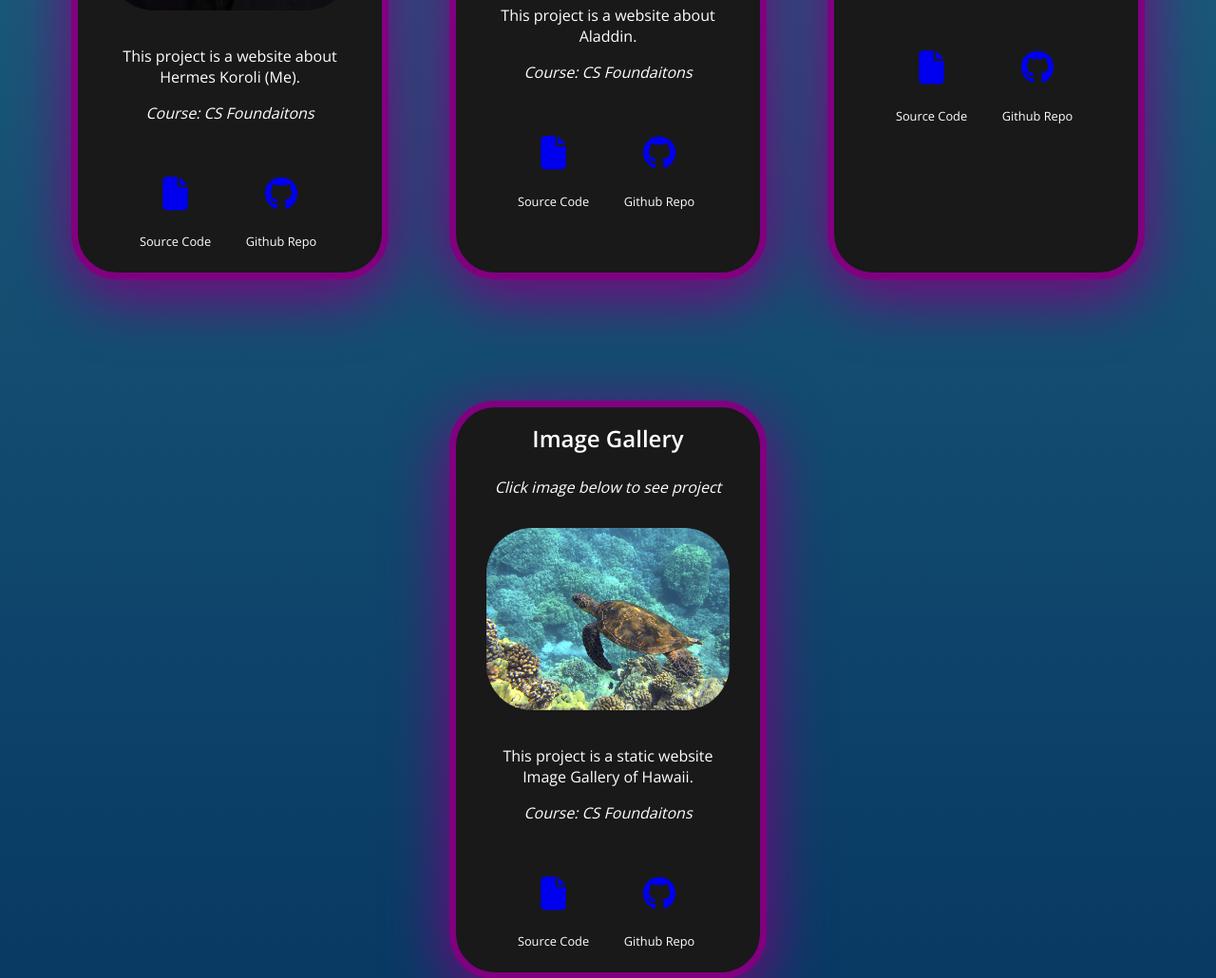
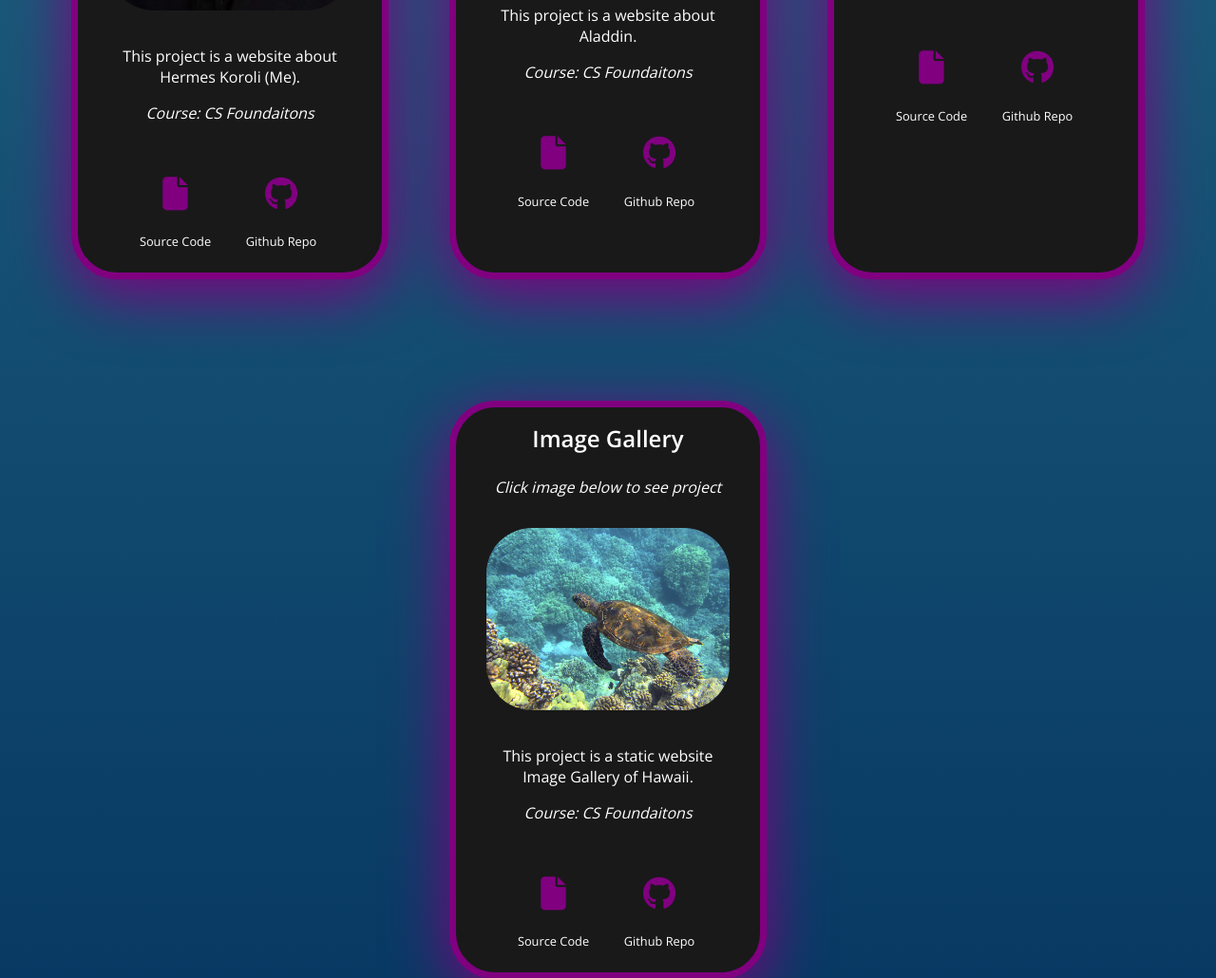
Before and after one commit to CSF2223/HermesK, a plain HTML site: page projects.html in a window 1280 px wide. Shown: the part 742-1772 px from the top of the page at 95% size. Drawn offline with nearby package versions, Linux system fonts and the light colour scheme.

Commit message:
Added a bit more changes to the Projects tab and added some words in the About Me

```diff
--- a/projects.html
+++ b/projects.html
@@ -47,11 +47,11 @@
             <p><em>Course: CS Foundaitons</em></p>
                 <div class="projectIcons">
                     <div class="sourceCode">
-                    <a href="assets/chicken nugget code.pdf"><i class="fa-solid fa-file"></i></a>
+                    <a href="assets/chicken nugget code.pdf"><i class="fa-solid fa-file dunno"></i></a>
                     <p>Source Code</p>
                         </div>
                         <div class="githubRepo">
-                        <a href="https://github.com/CSF2223/HermesK"><i class="fa-brands fa-github"></i></a>
+                        <a href="https://github.com/CSF2223/HermesK"><i class="fa-brands fa-github dunno"></i></a>
                         <p>Github Repo</p>
                     </div>
                 </div>
@@ -65,11 +65,11 @@
             <p><em>Course: CS Foundaitons</em></p>
                 <div class="projectIcons">
                     <div class="sourceCode">
-                    <a href="assets/studentport.pdf"><i class="fa-solid fa-file"></i></a>
+                    <a href="assets/studentport.pdf"><i class="fa-solid fa-file dunno"></i></a>
                     <p>Source Code</p>
                         </div>
                         <div class="githubRepo">
-                        <a href="https://github.com/CSF2223/studentportfolio-KoroliHermes"><i class="fa-brands fa-github"></i></a>
+                        <a href="https://github.com/CSF2223/studentportfolio-KoroliHermes"><i class="fa-brands fa-github dunno"></i></a>
                         <p>Github Repo</p>
                     </div>
                 </div>
@@ -83,11 +83,11 @@
             <p><em>Course: CS Foundaitons</em></p>
                 <div class="projectIcons">
                     <div class="sourceCode">
-                    <a href="assets/my gallery.pdf"><i class="fa-solid fa-file"></i></a>
+                    <a href="assets/my gallery.pdf"><i class="fa-solid fa-file dunno"></i></a>
                     <p>Source Code</p>
                         </div>
                         <div class="githubRepo">
-                        <a href="https://github.com/CSF2223/mygallery-KoroliHermes"><i class="fa-brands fa-github"></i></a>
+                        <a href="https://github.com/CSF2223/mygallery-KoroliHermes"><i class="fa-brands fa-github dunno"></i></a>
                         <p>Github Repo</p>
                     </div>
                 </div>
@@ -101,11 +101,11 @@
             <p><em>Course: CS Foundaitons</em></p>
                 <div class="projectIcons">
                     <div class="sourceCode">
-                    <a href="assets/chicken nugget code.pdf"><i class="fa-solid fa-file"></i></a>
+                    <a href="assets/chicken nugget code.pdf"><i class="fa-solid fa-file dunno"></i></a>
                     <p>Source Code</p>
                         </div>
                         <div class="githubRepo">
-                        <a href="https://github.com/CSF2223/imagegallery-KoroliHermes"><i class="fa-brands fa-github"></i></a>
+                        <a href="https://github.com/CSF2223/imagegallery-KoroliHermes"><i class="fa-brands fa-github dunno"></i></a>
                         <p>Github Repo</p>
                     </div>
                 </div>
--- a/style.css
+++ b/style.css
@@ -62,6 +62,12 @@ body {
     100% {box-shadow: 0rem 1rem 4rem purple;}
 }
 
+@keyframes COLOR {
+    0% {color: purple;}
+    50% {color: cyan;}
+    100% {color: purple;}
+}
+
 .projectsHeader { margin: 1.5rem 3rem; text-align: center; padding: 0.5rem; letter-spacing: 4px;
 }
 
@@ -72,6 +78,13 @@ body {
     animation-name: CHANGE, SHADOW;
     animation-timing-function: linear;
     animation-duration: 7.5s;
+    animation-iteration-count: infinite;
+}
+
+.dunno:hover {
+    animation-name: COLOR;
+    animation-timing-function: linear;
+    animation-duration: 5s;
     animation-iteration-count: infinite;
 }
 
@@ -112,10 +125,10 @@ img {
 .projectIcons p { margin: 0 0 1rem 0; font-size: 0.8rem;
 }
 
-.fa-github { font-size: 2.2rem; padding: 1.5rem;
+.fa-github { font-size: 2.2rem; padding: 1.5rem; color: purple;
 }
 
-.fa-file { font-size: 2.2rem; padding: 1.5rem;
+.fa-file { font-size: 2.2rem; padding: 1.5rem; color: purple;
 }
 
 footer { text-align: center; color: #c5b35; margin: 10rem 0; border-top: 1px solid #9277AC;
```
Also changed, not shown: aboutMe.html (+3 -1 lines).
